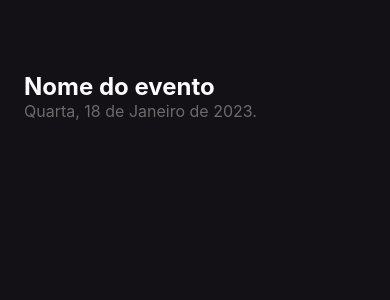
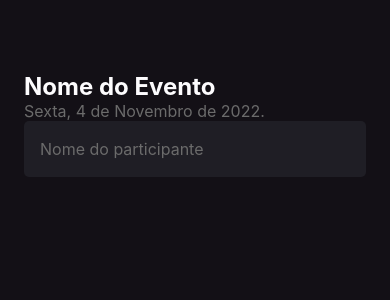
Before and after one commit to nunees/iamhere-app, a React Native app: screen / in a window 390 px wide. Shown: the top 300 px of the page. Built offline with nearby package versions, Linux system fonts and the light colour scheme.

Commit message:
feat: unlink home screen from the home

```diff
--- a/App.tsx
+++ b/App.tsx
@@ -1,31 +1,6 @@
-import { Text, View, StyleSheet } from "react-native";
+import React from "react";
+import Home from "./screens/Home";
 
-export default function App(){
-  return(
-    <View style={{
-      backgroundColor: "#131016",
-      flex: 1,
-      padding: 24
-    }}>
-      <Text style={{
-        color: "#fdfcfe",
-        fontSize: 24,
-        fontWeight: 'bold',
-        marginTop: 48,
-        }}>
-          Nome do evento
-      </Text>
-
-      <Text style={{
-        color: '#6B6B6B',
-        fontSize: 16
-      }}>
-        Quarta, 18 de Janeiro de 2023.
-      </Text>
-    </View>
-  );
+export default function App() {
+  return <Home />;
 }
-
-const style = StyleSheet.create({
-
-});
--- /dev/null
+++ b/screens/Home/index.tsx
@@ -0,0 +1,20 @@
+import React from "react";
+import { Text, View, TextInput } from "react-native";
+
+import { styles } from "./style";
+
+export default function Home() {
+  return (
+    <View style={styles.container}>
+      <Text style={styles.eventName}>Nome do Evento</Text>
+
+      <Text style={styles.eventDate}>Sexta, 4 de Novembro de 2022.</Text>
+
+      <TextInput
+        style={styles.input}
+        placeholder={"Nome do participante"}
+        placeholderTextColor={"#6B6B6B"}
+      />
+    </View>
+  );
+}
--- /dev/null
+++ b/screens/Home/style.ts
@@ -0,0 +1,27 @@
+import { StyleSheet } from "react-native";
+
+export const styles = StyleSheet.create({
+  container: {
+    flex: 1,
+    backgroundColor: "#131016",
+    padding: 24,
+  },
+  eventName: {
+    color: "#FDFCFE",
+    fontSize: 24,
+    fontWeight: "bold",
+    marginTop: 48,
+  },
+  eventDate: {
+    color: "#6B6B6B",
+    fontSize: 16,
+  },
+  input: {
+    height: 56,
+    backgroundColor: "#1f1e25",
+    borderRadius: 5,
+    color: "#FDFCFE",
+    padding: 16,
+    fontSize: 16,
+  },
+});
```
Also changed, not shown: 1 other file (tests, documents, lock files or other folders).
